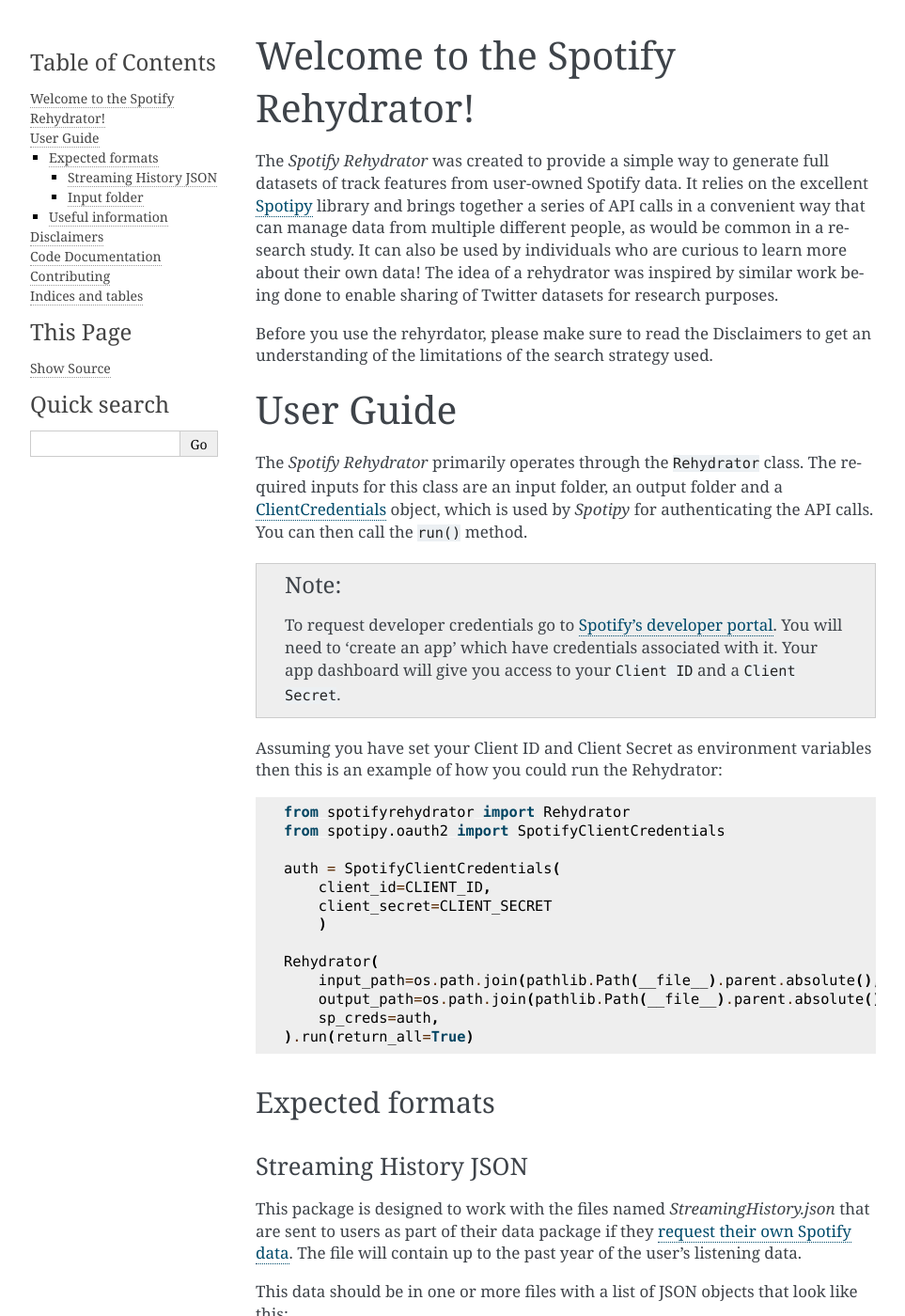
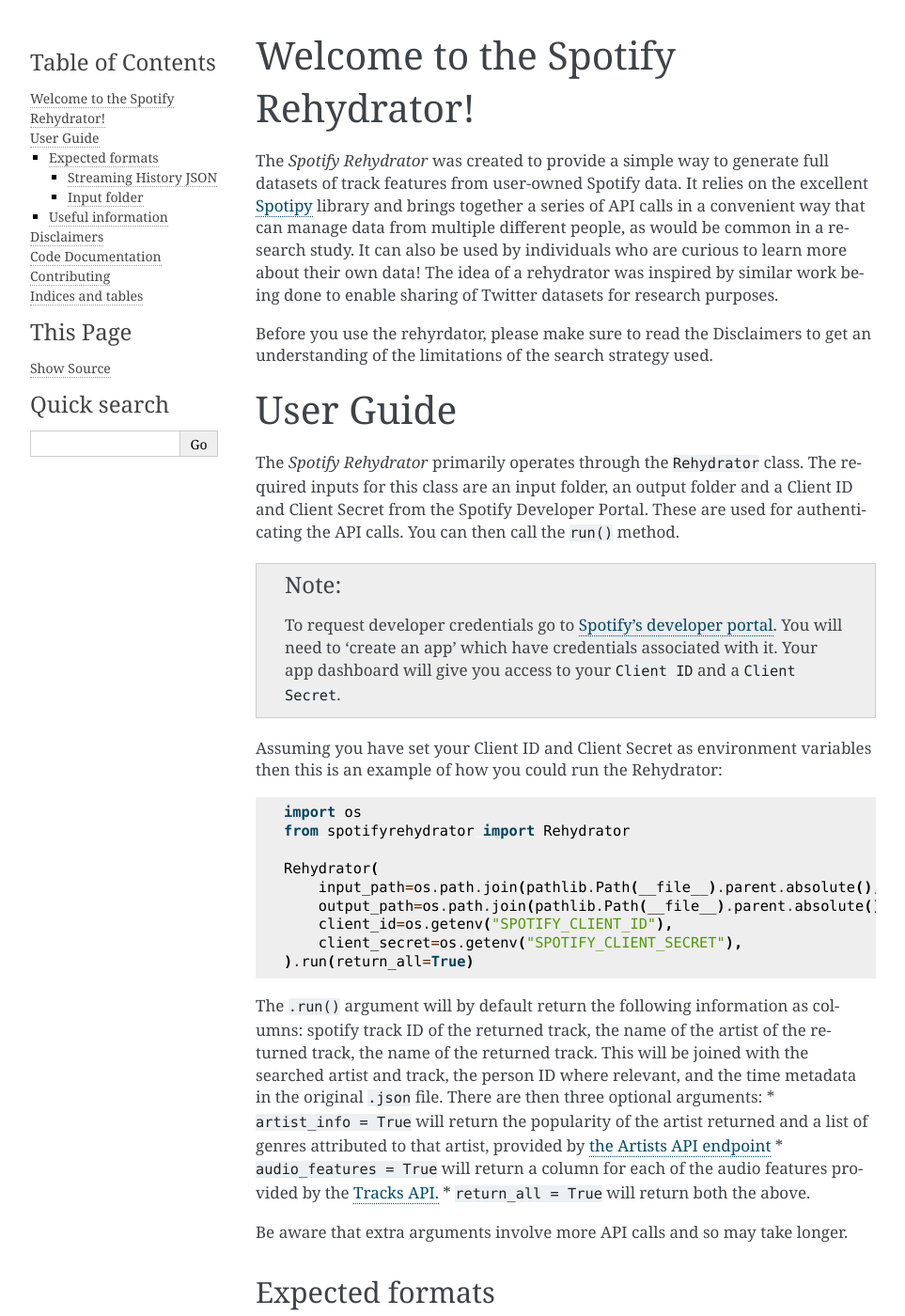
Before and after one commit to DynamicGenetics/Spotify-Rehydrator, a Sphinx documentation site: the page built from docs/source/index.rst, in a window 1280 px wide and 1400 px high. Shown: the whole window at 94% size, without its empty margins (148-1111 px from the left). Built offline with Sphinx 7.4.7, drawn with Linux system fonts in a browser that asks for light colours; some of the changed text lies outside the part shown.

Commit message:
Formatting and documentation updates

```diff
--- a/docs/source/index.rst
+++ b/docs/source/index.rst
@@ -14,8 +14,7 @@
 User Guide
 =====================
 The *Spotify Rehydrator* primarily operates through the ``Rehydrator`` class. The required inputs for this class are an input folder,
-an output folder and a `ClientCredentials <https://spotipy.readthedocs.io/en/2.16.1/#client-credentials-flow>`_
-object, which is used by `Spotipy` for authenticating the API calls. You can then call the ``run()`` method.
+an output folder and a Client ID and Client Secret from the Spotify Developer Portal. These are used for authenticating the API calls. You can then call the ``run()`` method.
 
 .. note::  To request developer credentials go to `Spotify's developer portal <https://developer.spotify.com/dashboard/>`_.
             You will need to 'create an app' which have credentials associated with it.
@@ -23,19 +22,26 @@
 
 Assuming you have set your Client ID and Client Secret as environment variables then this is an example of how you could run the Rehydrator::
 
+    import os
     from spotifyrehydrator import Rehydrator
-    from spotipy.oauth2 import SpotifyClientCredentials
-
-    auth = SpotifyClientCredentials(
-        client_id=CLIENT_ID,
-        client_secret=CLIENT_SECRET
-        )
 
     Rehydrator(
         input_path=os.path.join(pathlib.Path(__file__).parent.absolute(), "input"),
         output_path=os.path.join(pathlib.Path(__file__).parent.absolute(), "output"),
-        sp_creds=auth,
+        client_id=os.getenv("SPOTIFY_CLIENT_ID"),
+        client_secret=os.getenv("SPOTIFY_CLIENT_SECRET"),
     ).run(return_all=True)
+
+
+The ``.run()`` argument will by default return the following information as columns: spotify track ID of the returned track, the name of the artist of the returned track,
+the name of the returned track. This will be joined with the searched artist and track, the person ID where relevant, and the time metadata in the original ``.json`` file.
+There are then three optional arguments:
+* ``artist_info = True`` will return the popularity of the artist returned and a list of genres attributed to that artist, provided by `the Artists API endpoint <https://developer.spotify.com/documentation/web-api/reference/#category-artists>`_
+* ``audio_features = True`` will return a column for each of the audio features provided by the `Tracks API. <https://developer.spotify.com/documentation/web-api/reference/#category-tracks>`_
+* ``return_all = True`` will return both the above.
+
+Be aware that extra arguments involve more API calls and so may take longer.
+
 
 Expected formats
 ------------------
@@ -81,9 +87,7 @@
 --------------------
 * If the output directory does not exist then it will be created.
 * Rehydration for one individual can take 15 minutes or more depending on how many songs there are.
-* If a file for the next individual's data to be rehydrated already exists in the output directory
-    then that person will be skipped. You will need to delete or remove their file from the output
-    folder for the rehydrator to process their data.
+* If a file for the next individual's data to be rehydrated already exists in the output directory then that person will be skipped. You will need to delete or remove their file from the output folder for the rehydrator to process their data.
 
 Disclaimers
 ================
```
Also changed, not shown: docs/source/conf.py (line endings or trailing spaces), 2 other files.
